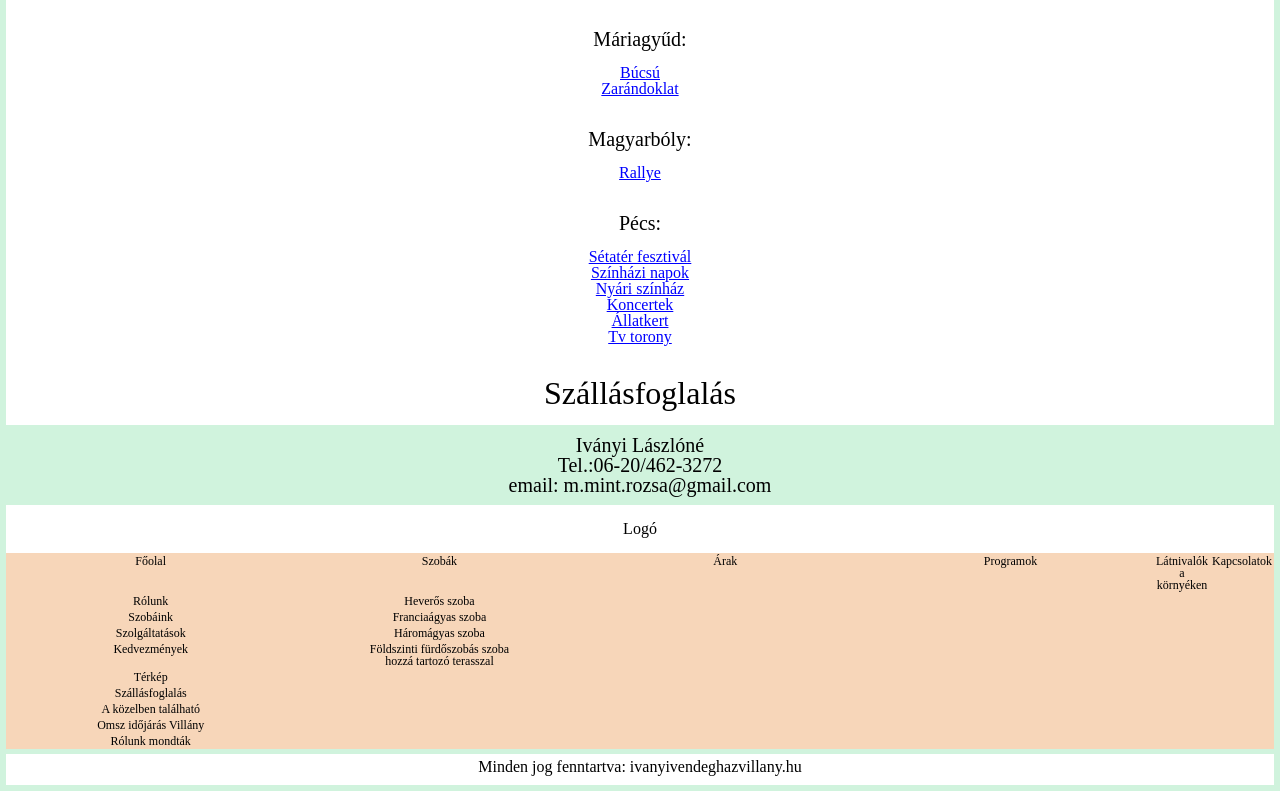
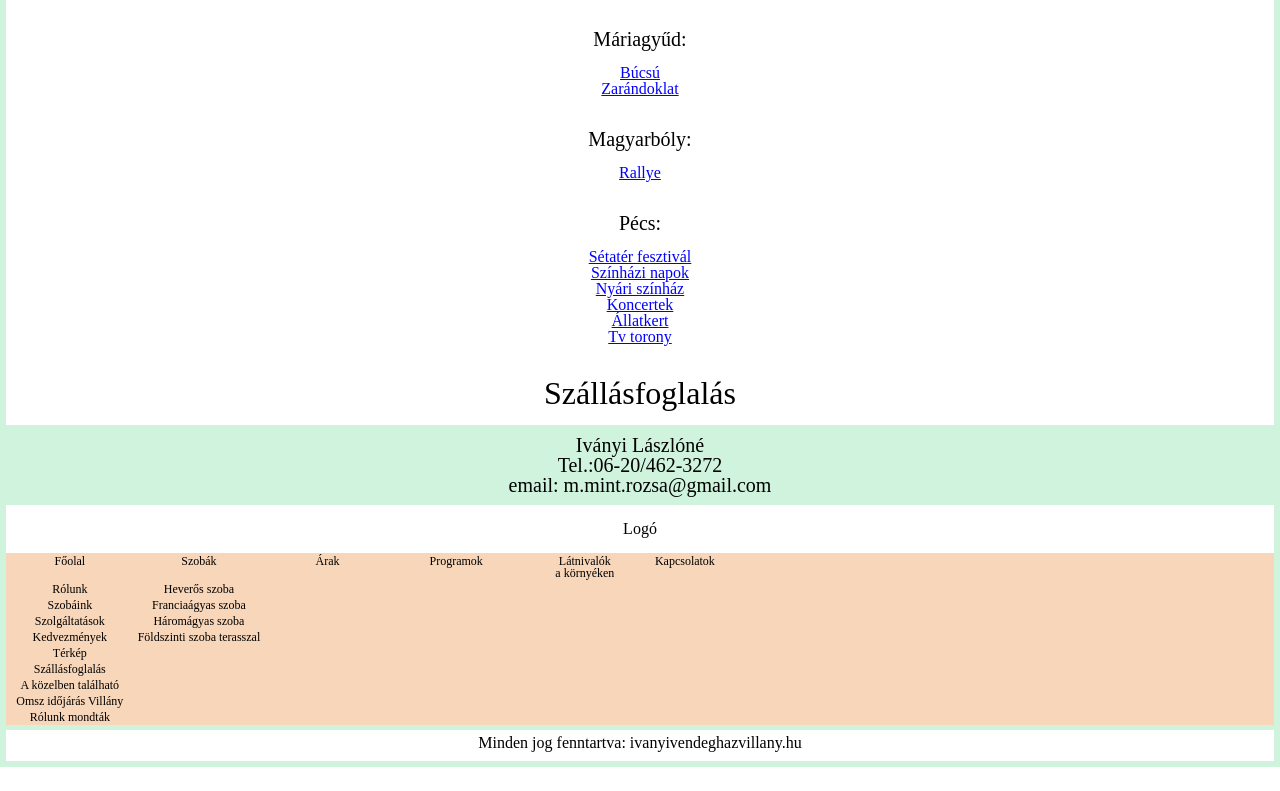
Before and after one commit to iveridesign/ivanyivendeghaz_programok, a plain HTML site: page index.html in a window 1280 px wide. Shown: the part 858-1649 px from the top of the page. After the commit the page ends 1625 px from the top, so only its background shows below. Drawn offline with Linux system fonts and the light colour scheme.

Commit message:
table_kinézet_módosítása

```diff
--- a/index.html
+++ b/index.html
@@ -135,7 +135,7 @@ az alábbi linkeken találhatók</h2>
    </tr>
    <tr>
     <td>Kedvezmények</td>
-    <td>Földszinti fürdőszobás szoba <br> hozzá tartozó terasszal</td>
+    <td>Földszinti szoba terasszal</td>
    </tr>
    <tr>
     <td>Térkép</td>
--- a/style.css
+++ b/style.css
@@ -136,20 +136,17 @@ a {
 a:hover {
 	color: lightblue;
 }
-table {
-	width: 100%;
-}
 
 table, th, td {
   	border-collapse: collapse;
- }
+  	border-right: 2px solid rgba(247, 214, 185);
+}
 
 th, td, tr {
   padding: 2px;
-  width: 25%;
+  width: 18%;
   height: auto;
 }
-
 .szállásfoglalás_adatok {
 	background-color: rgba(208, 243, 221);
 	padding: 10px 60px 10px 60px;
```
